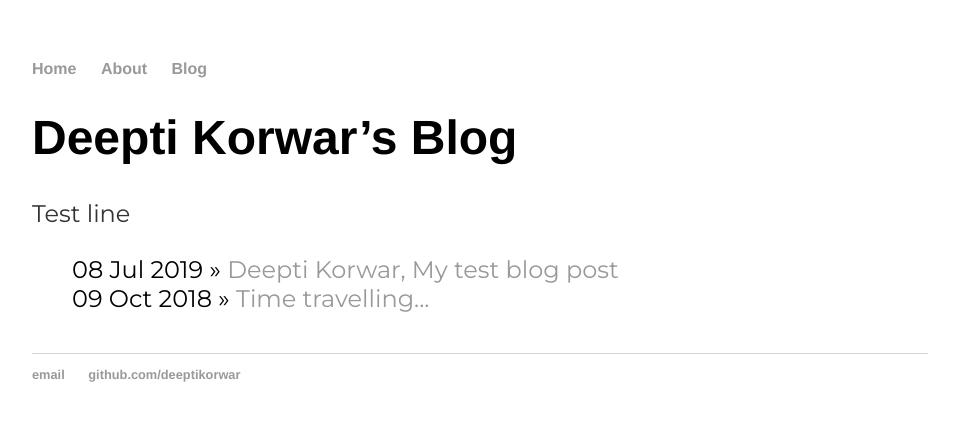
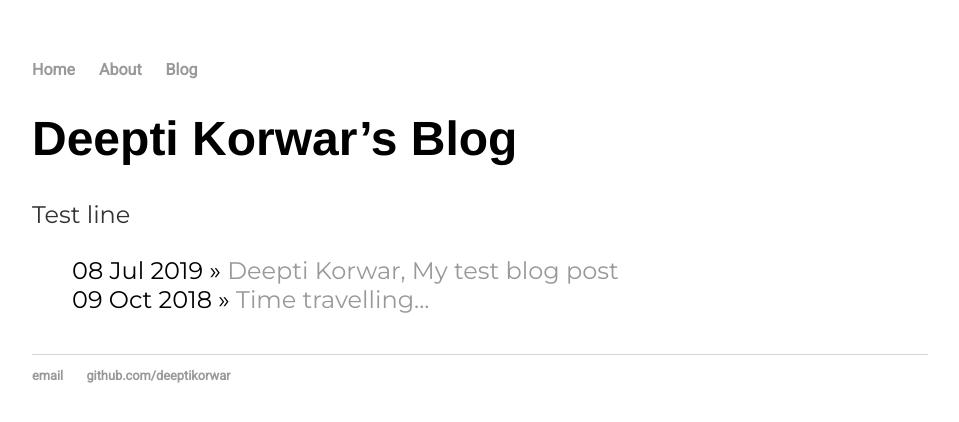
Before and after one commit to deeptikorwar/MyBlog, a Jekyll site: the page built from blog/index.html, in a window 1280 px wide. Shown: the top 422 px of the page, without its empty margins (160-1119 px from the left). Built offline with Jekyll 4.4.1, drawn with Linux system fonts in a browser that asks for light colours.

Commit message:
Added Roboto

```diff
--- a/css/main.css
+++ b/css/main.css
@@ -5,7 +5,7 @@ body {
 
 }
 nav ul, footer ul {
-    font-family:'Helvetica', 'Arial', 'Sans-Serif';
+    font-family: 'Roboto', 'Helvetica', 'Arial', 'Sans-Serif';
     padding: 0px;
     list-style: none;
     font-weight: bold;
```
